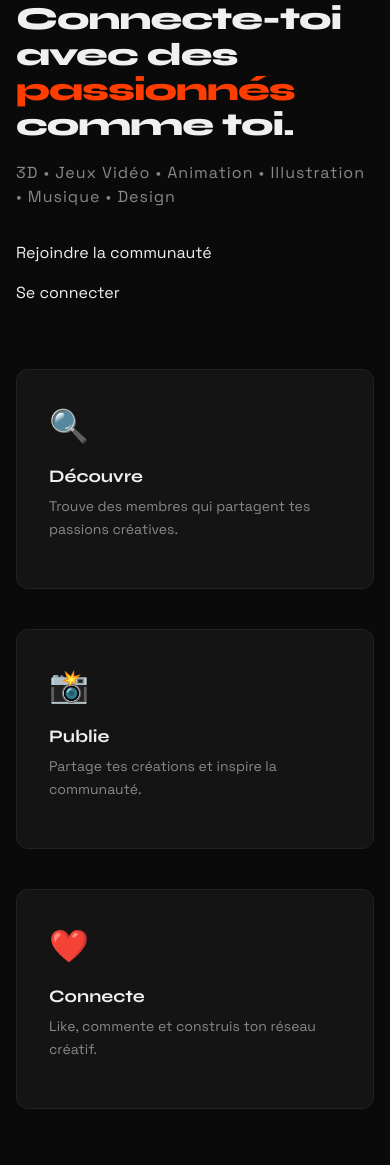
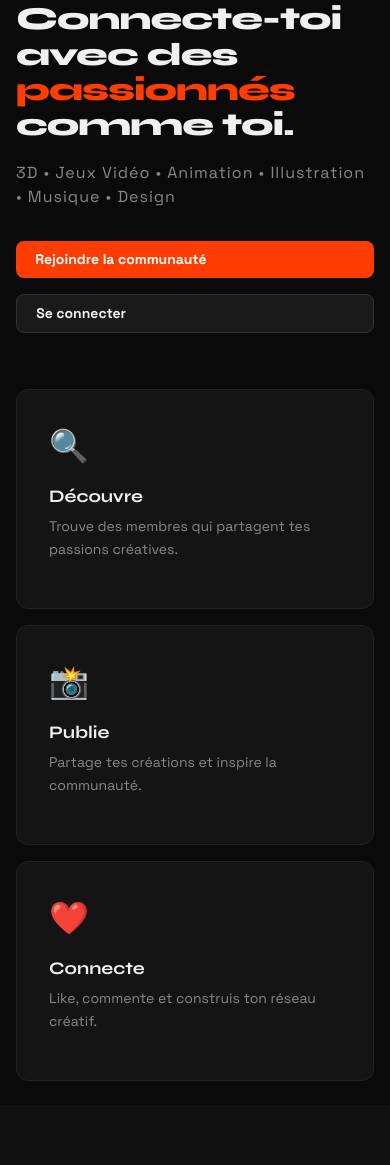
Before and after one commit to H3rmann237/PassionConnect, a Flask app: page / in a window 390 px wide. Shown: the part 220-1385 px from the top of the page. After the commit the page ends 1301 px from the top, so only its background shows below. Run offline with Flask 3, Linux system fonts and the light colour scheme.

Commit message:
Responsive pour mobile

```diff
--- a/app/static/style.css
+++ b/app/static/style.css
@@ -270,12 +270,6 @@
 
 .hero-btns { display: flex; gap: 1rem; flex-wrap: wrap; }
 
-.features {
-    display: grid;
-    grid-template-columns: repeat(3, 1fr);
-    gap: 1.5rem;
-    padding: 2rem 0;
-}
 
 .feature-card {
     background: var(--card-bg);
--- a/app/templates/accueil.html
+++ b/app/templates/accueil.html
@@ -9,28 +9,28 @@
     </h1>
     <p class="hero-sub">3D • Jeux Vidéo • Animation • Illustration • Musique • Design</p>
     <div class="hero-btns">
-        <a href="/inscription" class="btn-hero-primary">Rejoindre la communauté</a>
-        <a href="/connexion" class="btn-hero-secondary">Se connecter</a>
+        <a href="/inscription" class="btn-rouge">Rejoindre la communauté</a>
+        <a href="/connexion" class="btn-gris">Se connecter</a>
     </div>
 </section>
 
-<section class="features row g-3">
+<section class="features row g-3 mt-2">
     <div class="col-12 col-md-4">
-        <div class="feature-card">
+        <div class="feature-card h-100">
             <span class="feature-icon">🔍</span>
             <h3>Découvre</h3>
             <p>Trouve des membres qui partagent tes passions créatives.</p>
         </div>
     </div>
     <div class="col-12 col-md-4">
-        <div class="feature-card">
+        <div class="feature-card h-100">
             <span class="feature-icon">📸</span>
             <h3>Publie</h3>
             <p>Partage tes créations et inspire la communauté.</p>
         </div>
     </div>
     <div class="col-12 col-md-4">
-        <div class="feature-card">
+        <div class="feature-card h-100">
             <span class="feature-icon">❤️</span>
             <h3>Connecte</h3>
             <p>Like, commente et construis ton réseau créatif.</p>
```
